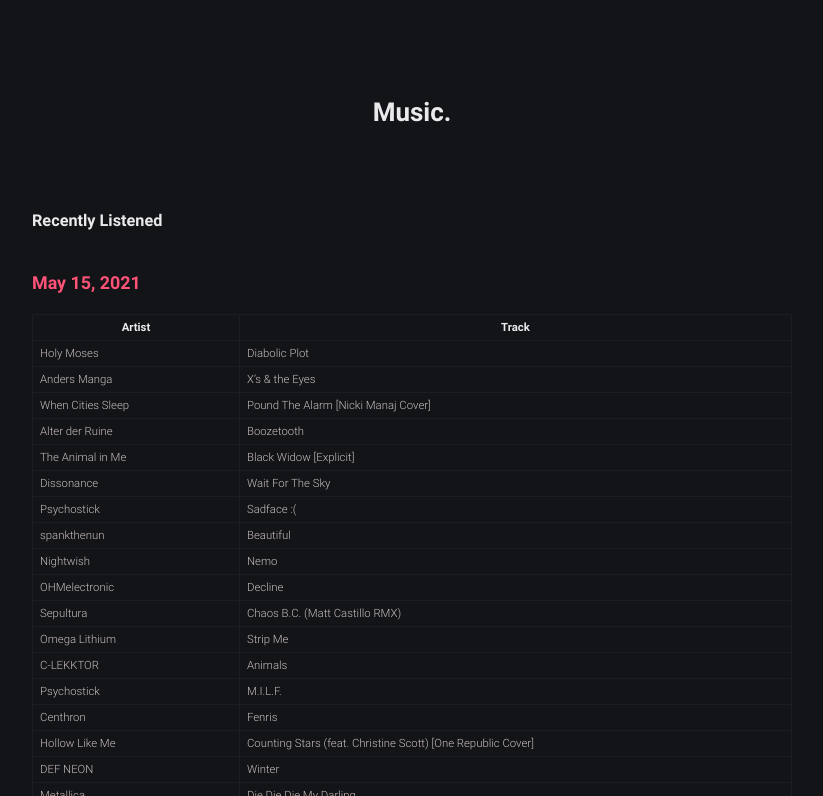
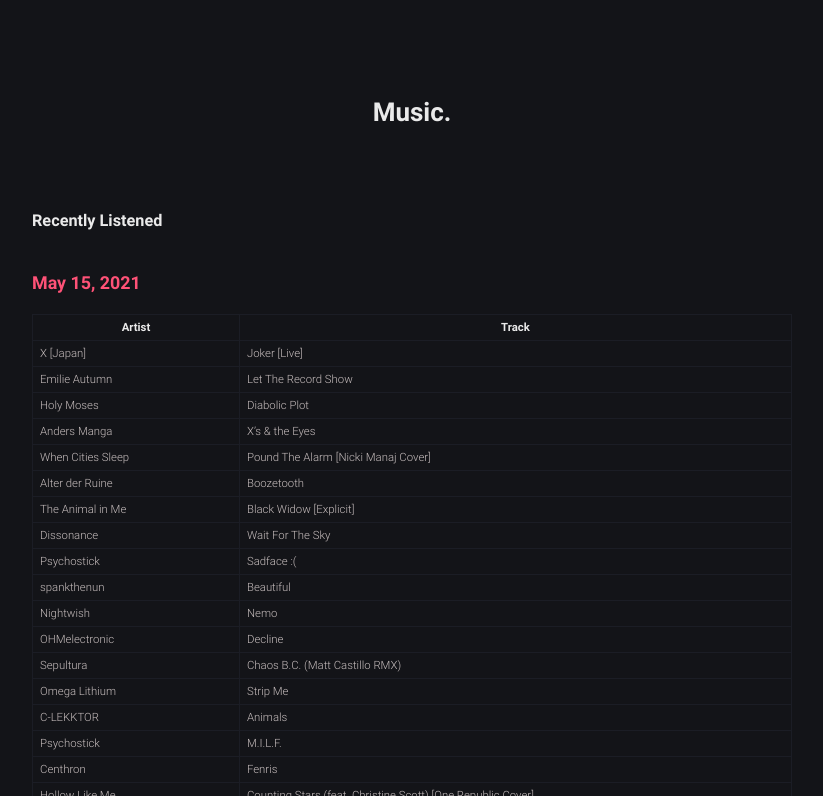
Before and after one commit to robert-marshall/xyz, a Jekyll site: the page built from music.md, in a window 1280 px wide and 900 px high, cut to the strip 104-900 px from the top of the window. Shown: the whole strip, without its empty margins (228-1051 px from the left). Built offline with Jekyll 4.4.1, drawn with Linux system fonts in a browser that asks for light colours.

Commit message:
Fix my stupidness

```diff
--- a/music.md
+++ b/music.md
@@ -11,6 +11,8 @@
 
 | Artist | Track |
 |--------|-------|
+X [Japan] | Joker [Live]
+Emilie Autumn | Let The Record Show
 Holy Moses | Diabolic Plot
 Anders Manga | X's & the Eyes
 When Cities Sleep | Pound The Alarm [Nicki Manaj Cover]
```
